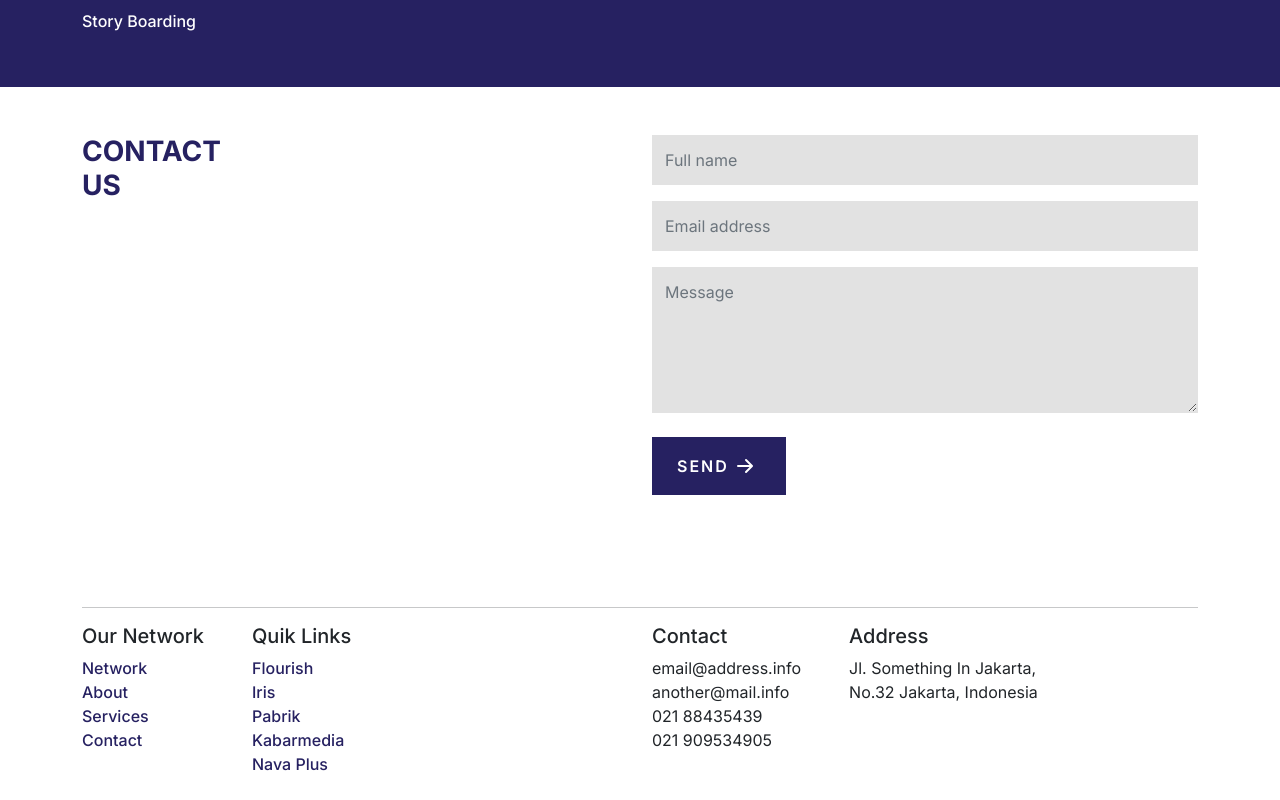
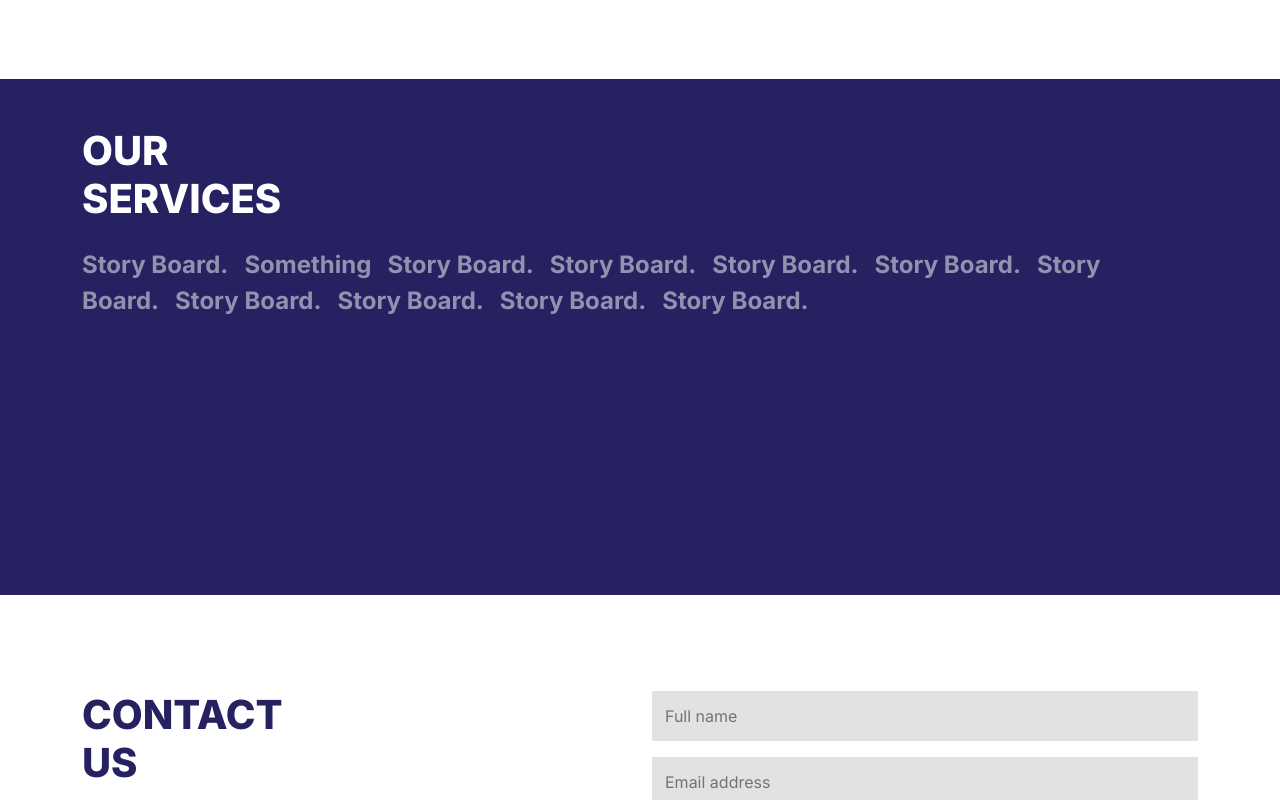
Before and after one commit to alimartondi/asean-communications, a Next.js app: page / in a window 1280 px wide. Shown: the part 1260-2060 px from the top of the page. Built offline with nearby package versions, Linux system fonts and the light colour scheme.

Commit message:
Improve services, header and title

```diff
--- a/components/footer.js
+++ b/components/footer.js
@@ -6,15 +6,15 @@ export default function Footer() {
   return (
     <footer className="py-3 py-lg-5">
       <div className="container">
-        <div className="row">
+        <div className="row mb-lg-5">
           <div className="col-lg-12">
             <hr />
           </div>
         </div>
         <div className="row">
           <div className="col-lg-6 d-flex mb-3 mb-lg-0">
-            <div>
-              <h5>Our Network</h5>
+            <div className="w-50">
+              <h5 className="mb-3">Our Network</h5>
               <ul>
                 <li>
                   <Scroll to="hero" spy={true} className="footer-link">
@@ -38,8 +38,8 @@ export default function Footer() {
                 </li>
               </ul>
             </div>
-            <div className="ms-5">
-              <h5>Quik Links</h5>
+            <div className="w-50">
+              <h5 className="mb-3">Quik Links</h5>
               <ul>
                 <li>
                   <Link href="/">
@@ -70,8 +70,8 @@ export default function Footer() {
             </div>
           </div>
           <div className="col-lg-6 d-flex">
-            <div>
-              <h5>Contact</h5>
+            <div className="w-50">
+              <h5 className="mb-3">Contact</h5>
               <ul>
                 <li>email@address.info</li>
                 <li>another@mail.info</li>
@@ -79,10 +79,11 @@ export default function Footer() {
                 <li>021 909534905</li>
               </ul>
             </div>
-            <div className="ms-5">
-              <h5>Address</h5>
+            <div className="w-50">
+              <h5 className="mb-3">Address</h5>
               <p>
-                Jl. Something In Jakarta, <br /> No.32 Jakarta, Indonesia
+                Jl. Something In <br /> Jakarta, No.32
+                <br /> Jakarta, Indonesia
               </p>
             </div>
           </div>
--- a/components/header.js
+++ b/components/header.js
@@ -52,6 +52,14 @@ export default function Header() {
             Network
           </Link>
           <Link
+            to="about"
+            spy={true}
+            onClick={handleClick}
+            className="c-nav-link"
+          >
+            About
+          </Link>
+          <Link
             to="services"
             spy={true}
             onClick={handleClick}
--- a/pages/index.js
+++ b/pages/index.js
@@ -1,9 +1,9 @@
+import { useState } from "react";
 import Head from "next/head";
-import Image from "next/image";
 import { Fragment } from "react";
 import Footer from "../components/footer";
 import Header from "../components/header";
-import { ArrowRightShort } from "react-bootstrap-icons";
+import { ArrowLeftShort, ArrowRightShort, X } from "react-bootstrap-icons";
 
 export default function Home() {
   return (
@@ -31,10 +31,10 @@ export default function Home() {
                   Our
                   <br /> Netwrok
                 </h2>
-                <hr />
               </div>
               <div className="row">
                 <div className="col-lg-12">
+                  <hr />
                   <p>logo here</p>
                 </div>
               </div>
@@ -86,7 +86,7 @@ export default function Home() {
           </div>
         </section>
 
-        <section className="services py-5 bg-main-blue">
+        <section className="services py-5 my-lg-5 bg-main-blue">
           <div className="container">
             <div className="row mb-3">
               <div className="col-lg-6">
@@ -98,7 +98,15 @@ export default function Home() {
             </div>
             <div className="row">
               <div className="col-lg-12">
-                <h6 className="text-white">Story Boarding</h6>
+                <div className="services-body position-relative overflow-hidden">
+                  {servicesContents.map((content, i) => (
+                    <Services
+                      key={i}
+                      title={content.title}
+                      description={content.description}
+                    />
+                  ))}
+                </div>
               </div>
             </div>
           </div>
@@ -144,8 +152,8 @@ export default function Home() {
                     type="button"
                     className="btn main-button d-flex align-items-center"
                   >
-                    Send
-                    <ArrowRightShort className="arrow-right fs-2 fw-bolder" />
+                    Submit
+                    <ArrowRightShort className="arrow-right fs-3 fw-bolder" />
                   </button>
                 </form>
               </div>
@@ -157,3 +165,86 @@ export default function Home() {
     </Fragment>
   );
 }
+
+function Services(props) {
+  const [open, setOpen] = useState(false);
+
+  const handleClick = () => setOpen(!open);
+
+  return (
+    <>
+      <span onClick={handleClick} className="third-title me-3">
+        {props.title}
+      </span>
+      <div
+        className={`services-detail d-flex flex-column ${open ? "active" : ""}`}
+      >
+        <div className="button-close ms-auto">
+          <X onClick={handleClick} className="fs-1 ms-auto" />
+        </div>
+        <div className="services-oerlay px-lg-5">
+          <h5 className="third-title text-dark mb-3">{props.title}</h5>
+          <p className="description">{props.description}</p>
+        </div>
+      </div>
+    </>
+  );
+}
+
+const servicesContents = [
+  {
+    title: "Story Board.",
+    description:
+      "Lorem ipsum dolor sit amet consectetur adipisicing elit. Ea, aut? Deleniti perferendis vitae id illum hic perspiciatis. Debitis",
+  },
+  {
+    title: "Something",
+    description:
+      "Lorem ipsum dolor sit amet consectetur adipisicing elit. Ea, aut? Deleniti perferendis vitae id illum hic perspiciatis. Debitis, sed eius! Nesciunt ipsa reiciendis, dolore est corporis eius et eum accusantium autem harum officia veritatis suscipit quaerat, doloribus repellat tempora tenetur, error asperiores..",
+  },
+  {
+    title: "Story Board.",
+    description:
+      "Lorem ipsum dolor sit amet consectetur adipisicing elit. Ea, aut? Deleniti perferendis vitae id illum hic perspiciatis. Debitis, sed eius! Nesciunt ipsa reiciendis, dolore est corporis eius Iusto asperiores illo at iste dolorum quaerat commodi.",
+  },
+  {
+    title: "Story Board.",
+    description:
+      "Lorem ipsum dolor sit amet consectetur adipisicing elit. Ea, aut? Deleniti perferendis vitae id illum hic perspiciatis. Debitis, sed eius! Nesciunt ipsa Iusto asperiores illo at iste dolorum quaerat commodi.",
+  },
+  {
+    title: "Story Board.",
+    description:
+      "Lorem ipsum dolor sit amet consectetur adipisicing elit. Ea, aut? Deleniti perferendis vitae id illum hic perspiciatis. Debitis, sed eius! Nesciunt ipsa reiciendis, doloribus repellat tempora tenetur, error asperiores. Iusto asperiores illo at iste dolorum quaerat commodi.",
+  },
+  {
+    title: "Story Board.",
+    description:
+      "Lorem ipsum dolor sit amet consectetur adipisicing ipsa reiciendis, dolore est corporis eius et eum accusantium autem harum officia veritatis suscipit quaerat, doloribus repellat tempora tenetur, error asperiores. Iusto asperiores illo at iste dolorum quaerat commodi.",
+  },
+  {
+    title: "Story Board.",
+    description:
+      "Lorem ipsum dolor sit amet consectetur adipisicing elit. Ea, aut? Deleniti perferendis Nesciunt ipsa reiciendis, dolore est corporis eius et eum accusantium autem harum officia veritatis suscipit quaerat, doloribus repellat tempora tenetur, error asperiores. Iusto asperiores illo at iste dolorum quaerat commodi.",
+  },
+  {
+    title: "Story Board.",
+    description:
+      "Lorem ipsum dolor sit amet. Ea, aut? Deleniti perferendis vitae id illum hic perspiciatis. Debitis, sed eius! Nesciunt ipsa reiciendis, dolore est corporis eius et eum accusantium autem harum officia veritatis suscipit quaerat, doloribus repellat tempora tenetur, error asperiores.",
+  },
+  {
+    title: "Story Board.",
+    description:
+      "Lorem ipsum dolor sit amet consectetur adipisicing elit. Ea, aut? Deleniti perferendis vitae id illum hic perspiciatis. Debitis, harum officia veritatis suscipit quaerat, doloribus repellat tempora tenetur, error asperiores. Iusto asperiores illo at iste dolorum quaerat commodi.",
+  },
+  {
+    title: "Story Board.",
+    description:
+      "Lorem ipsum dolor sit amet consectetur adipisicing elit. Ea, aut? Deleniti perferendis vitae id illum hic perspiciatis. Debitis, sed eius! Nesciunt ipsa reiciendis, dolore est corporis eius et enetur, error asperiores. Iusto asperiores illo at iste dolorum quaerat commodi.",
+  },
+  {
+    title: "Story Board.",
+    description:
+      "Lorem ipsum dolor sit amet consectetur adipisicing elit. Est corporis eius et eum accusantium autem harum officia veritatis suscipit quaerat, doloribus repellat tempora tenetur, error asperiores. Iusto asperiores illo at iste dolorum quaerat commodi.",
+  },
+];
--- a/styles/globals.css
+++ b/styles/globals.css
@@ -83,8 +83,11 @@ li {
   left: 0;
 }
 
+.button-close,
+.services-body > .third-title,
 .humberger-menu {
   cursor: pointer;
+  transition: all 0.3s ease;
 }
 
 .header.scrolled {
@@ -133,8 +136,9 @@ li {
   color: #fff;
   text-transform: uppercase;
   border-radius: 0;
+  font-size: 14px;
   font-weight: 600;
-  padding: 12px 24px;
+  padding: 8px 24px;
   letter-spacing: 2px;
 }
 
@@ -150,7 +154,82 @@ li {
   transition: all 0.3s ease;
 }
 
+.services-detail {
+  position: absolute;
+  left: -100%;
+  top: 0;
+  bottom: 0;
+  width: 100%;
+  height: 100%;
+  background-color: var(--color-secondary);
+  transition: all 0.3s ease;
+  padding: 20px 16px;
+  z-index: 10;
+}
+
+.services-body > .third-title {
+  color: #fff;
+  opacity: 0.5;
+}
+
+.services-body > .third-title:hover {
+  color: var(--color-secondary);
+  opacity: 1;
+}
+
+.services-body {
+  height: 300px;
+}
+
+.services-detail.active {
+  left: 0;
+  transition: all 0.3s ease;
+}
+
+.button-close:hover {
+  transform: rotate(90deg);
+}
+
 .footer-link {
   color: var(--color-primary);
   font-weight: 500;
 }
+
+@media (min-width: 768px) {
+  .main-title {
+    font-size: 45px;
+  }
+
+  .second-title {
+    font-size: 40px;
+    font-weight: 800;
+  }
+
+  .third-title {
+    font-size: 24px;
+  }
+
+  .description {
+    font-size: 20px;
+  }
+
+  .hero {
+    height: 80vh;
+  }
+
+  .nav-bar {
+    padding-top: 100px;
+  }
+
+  .c-nav-link {
+    font-size: 45px;
+  }
+
+  .hero::before {
+    transform: scaleX(3);
+  }
+
+  .services-detail {
+    padding: 22px 35px;
+  }
+}
```
